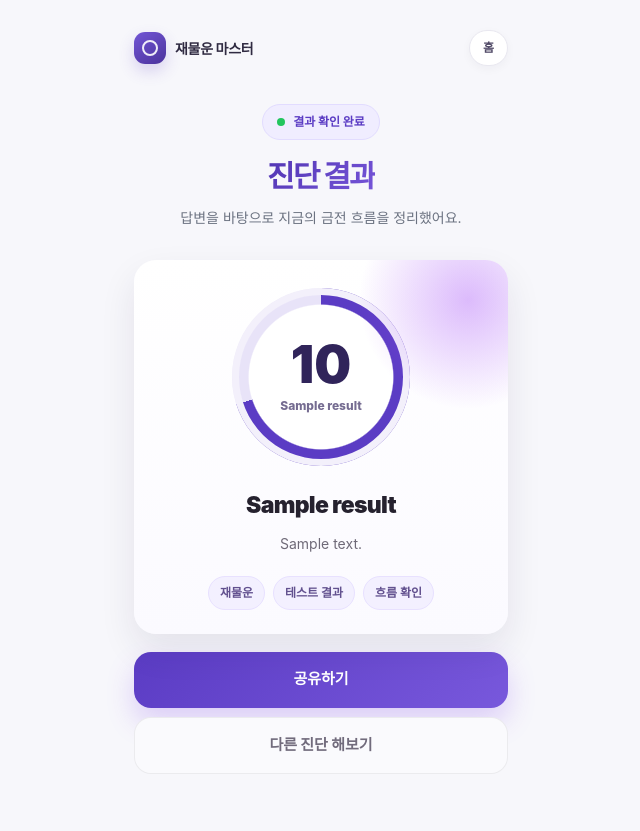
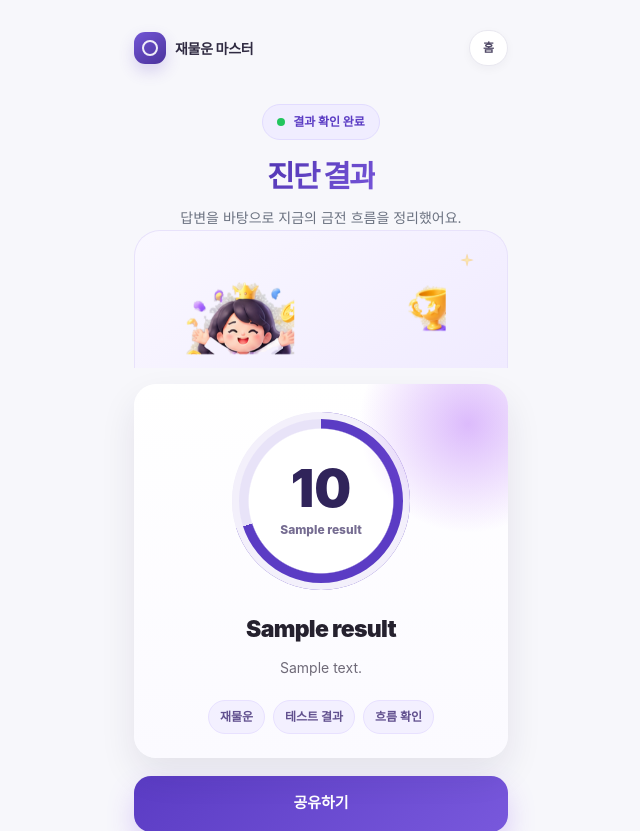
Before and after one commit to anredvon/jamulun-master, a Flask app: page /result/1 in a window 1280 px wide. Shown: the top 831 px of the page, without its empty margins (319-959 px from the left). Before the commit the page ends 774 px from the top, so only its background shows below. Run offline with Flask 3, Linux system fonts and the light colour scheme; tables that the repository leaves empty hold one stand-in row (values such as "Sample post"); some web fonts are replaced.

Commit message:
feat: apply result visual assets step 4D

```diff
--- a/templates/result.html
+++ b/templates/result.html
@@ -1,5 +1,6 @@
 {% extends "base.html" %}
 {% block title %}{{ result.result_title if result else '결과' }}{% endblock %}
+{% block styles %}<link rel="stylesheet" href="{{ url_for('static', filename='css/visual-assets.css') }}">{% endblock %}
 {% block body %}
 <div class="page-shell result-page">
   <div class="shell">
@@ -14,8 +15,14 @@
       <p>답변을 바탕으로 지금의 금전 흐름을 정리했어요.</p>
     </section>
 
+    <div class="visual-stage result-visual" aria-hidden="true">
+      <img class="character" src="{{ url_for('static', filename='images/ui/result/result_character.png') }}" alt="">
+      <img class="trophy" src="{{ url_for('static', filename='images/ui/result/result_trophy.png') }}" alt="">
+      <img class="sparkle" src="{{ url_for('static', filename='images/ui/common/sparkle_gold.png') }}" alt="">
+    </div>
+
     <div class="result-card result-report-card">
-      <div class="score-ring">
+      <div class="score-ring" style="--score: {{ result.final_score if result else 0 }}%;">
         <div class="score-inner">
           <div class="score-num">{{ result.final_score if result else 0 }}</div>
           <div class="score-label">{{ result.result_title if result else '-' }}</div>
@@ -23,9 +30,7 @@
       </div>
       <div class="result-title">{{ result.result_title if result else '-' }}</div>
       <div class="result-desc">{{ result.result_desc if result else '' }}</div>
-      <div class="result-tags">
-        {% for tag in result_tags %}<span>{{ tag }}</span>{% endfor %}
-      </div>
+      <div class="result-tags">{% for tag in result_tags %}<span>{{ tag }}</span>{% endfor %}</div>
     </div>
 
     <a href="{{ url_for('share_page', session_id=ts.id) }}" class="cta cta-primary">공유하기</a>
@@ -38,5 +43,4 @@
   window.JAEMULUN_TEST_LABEL = "{{ test_label }}";
 </script>
 <script src="{{ url_for('static', filename='js/jaemulun.js') }}"></script>
-
 {% endblock %}
```
